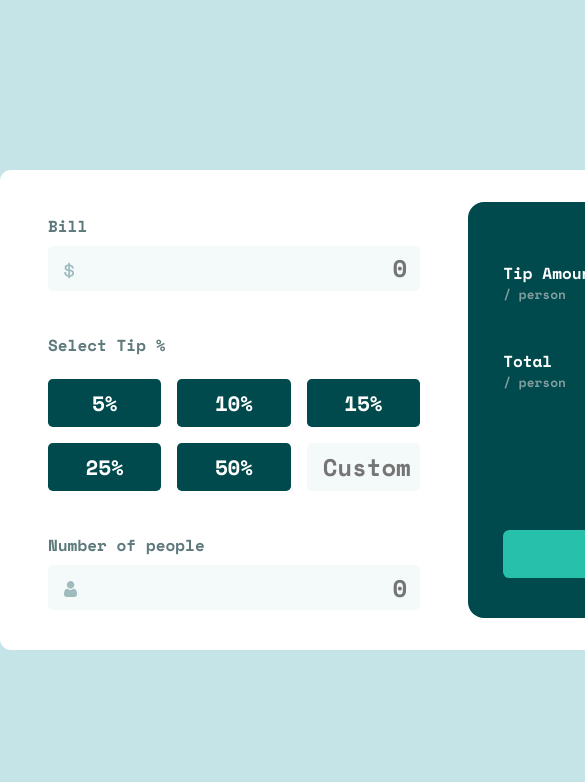
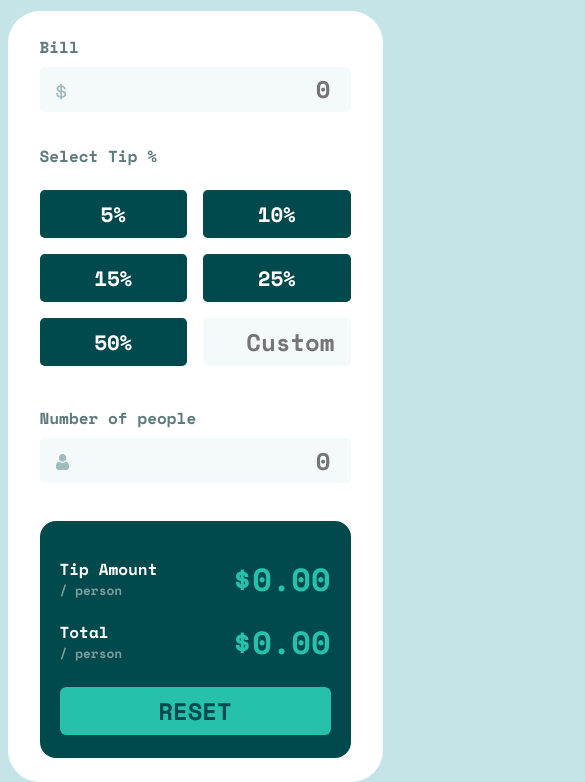
Before and after one commit to r-mayer/tip-calculator-app, a plain HTML site: page index.html in a window 390 px wide. Shown: the part 141-923 px from the top of the page, 585 px wide, since content can reach past the window. Before the commit the page ends 844 px from the top, so only its background shows below. Drawn offline with nearby package versions, Linux system fonts and the light colour scheme.

Commit message:
added responsiveness to the app, acordding to mobile design

```diff
--- a/index.html
+++ b/index.html
@@ -66,14 +66,14 @@
               <p class="title">Tip Amount</p>
               <p class="desc">/ person</p>
             </div>
-            <p class="tip result">$0.00</p>
+            <p class="right-tip result">$0.00</p>
           </div>
           <div class="display-total-result">
             <div class="text">
               <p class="title">Total</p>
               <p class="desc">/ person</p>
             </div>
-            <p class="total result">$0.00</p>
+            <p class="right-total result">$0.00</p>
           </div>
         </div>
         <button class="reset-btn">Reset</button>
--- a/scripts.js
+++ b/scripts.js
@@ -9,8 +9,8 @@ const inputCustom = document.getElementById("tipCustom"); // select the custom i
 const cantZeroMessage = document.querySelector('.case-zero'); // select the 'cant be zero' message
 
 // select the divs from the display
-const tipResultDiv = document.querySelector(".tip.result");
-const totalResultDiv = document.querySelector(".total.result");
+const tipResultDiv = document.querySelector(".right-tip.result");
+const totalResultDiv = document.querySelector(".right-total.result");
 
 
 // EVENT LISTENERS
--- a/style.css
+++ b/style.css
@@ -290,3 +290,73 @@ input[type="radio"]:checked::before {
 
 
 /* end of app general */
+
+
+
+/* RESPONSIVE */
+
+@media screen and (max-width: 930px) {
+
+    .splitter-logo {
+        margin: 3rem 0 2rem 0;
+    }
+
+    .container {
+        flex-direction: column;
+        height: auto;
+        width: 90vw;
+        min-width: 375px;
+        padding: 1.5rem 2rem;
+        border-radius: 2rem;
+    }
+
+    .left-side, .right-side {
+        width: 100%;
+    }
+
+    .left-side {
+        padding: 0;
+    }
+
+    .bill {
+        margin-bottom: 2rem;
+    }
+
+    .select-tip-container {
+        grid-template-columns: 1fr 1fr;
+    }
+
+    #tipCustom {
+        text-align: end;
+        padding-right: 1rem;
+    }
+
+    .tip {
+        padding-bottom: 2.5rem;
+    }
+
+    .people {
+        margin-bottom: 2.4rem;
+    }
+
+    .right-side {
+        padding: 2.25rem 1.25rem 1.4rem 1.25rem;
+    }
+
+    .result {
+        font-size: 2rem;
+    }
+
+    .display-tip-result {
+        margin-bottom: 1.25rem;
+    }
+
+    .display-total-result {
+        margin-bottom: 1.5rem;
+    }
+
+    .input-text {
+        padding-right: 1.25rem;
+    }
+
+}
```
